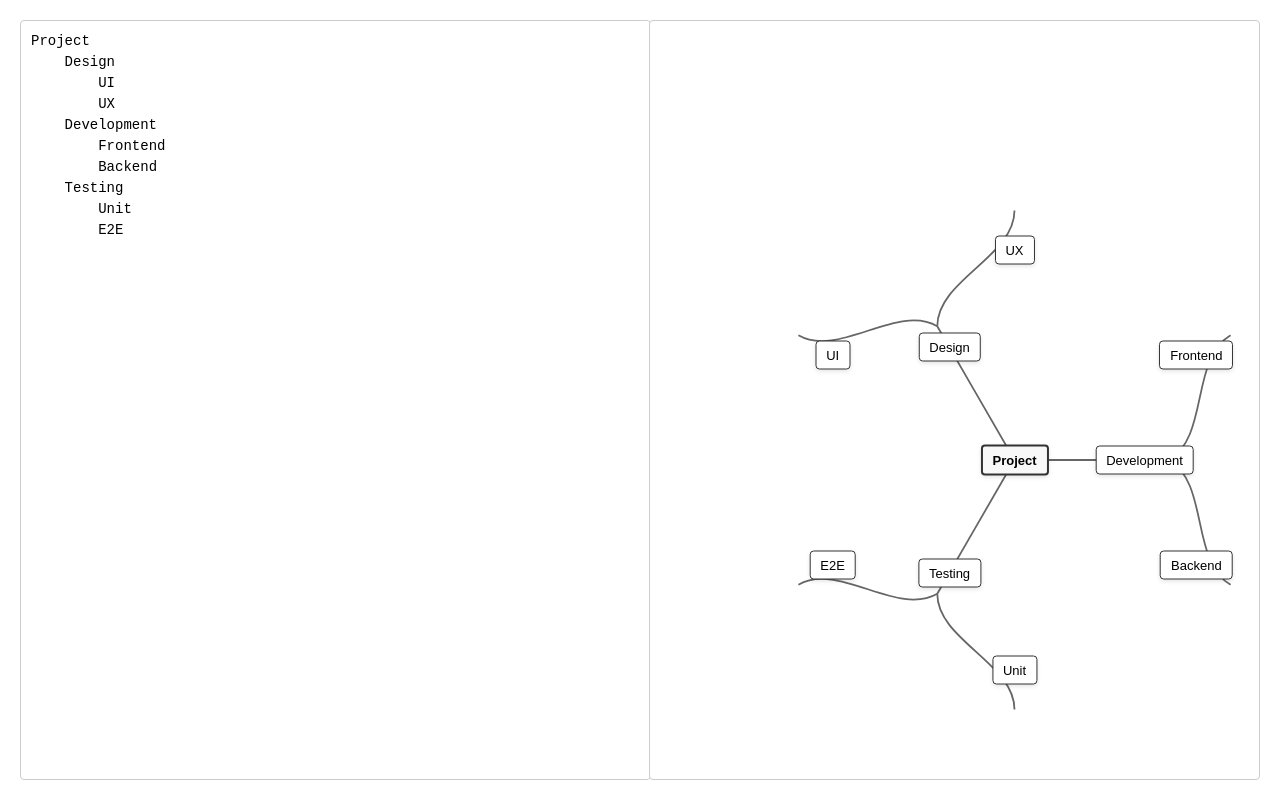
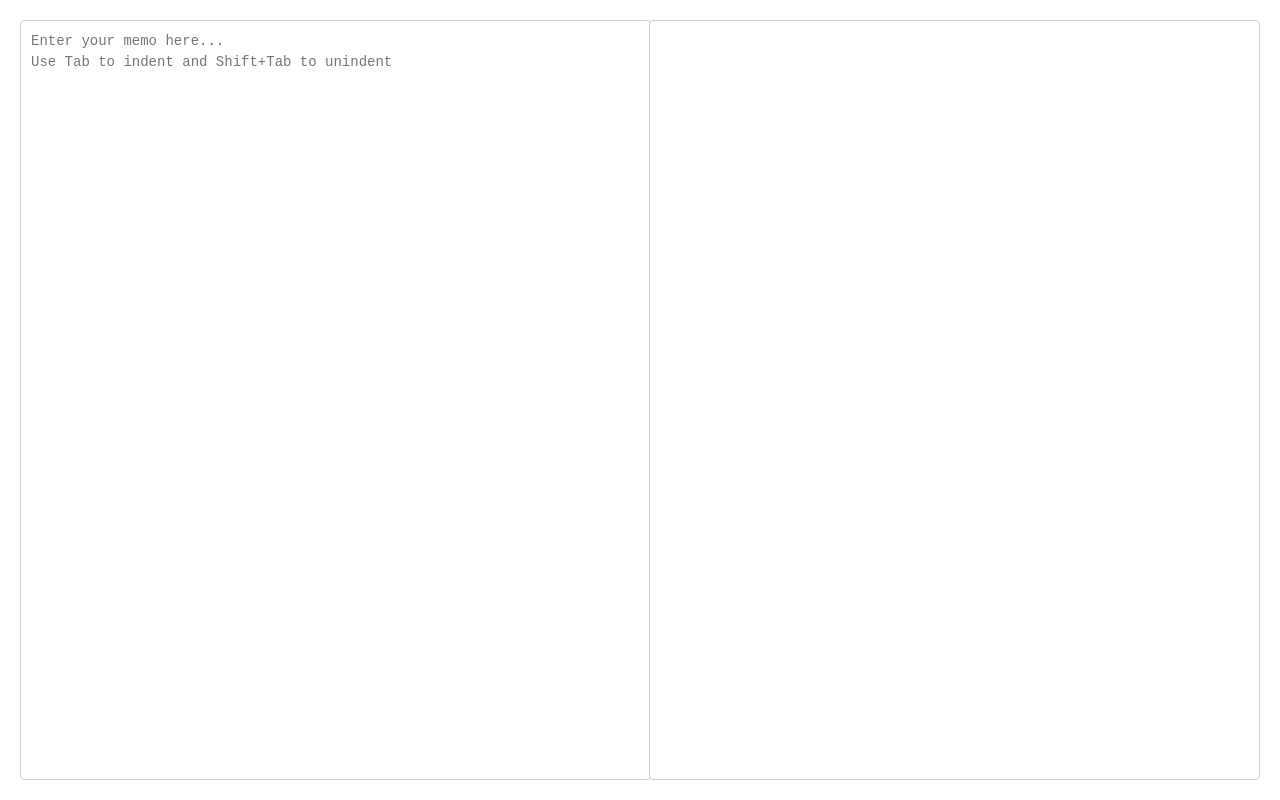
Before and after one commit to colorbox/connection_note, a plain HTML site: page index.html in a window 1280 px wide. Drawn offline with Linux system fonts and the light colour scheme.

Commit message:
Remove test data

```diff
--- a/index.html
+++ b/index.html
@@ -150,21 +150,6 @@
                         this.updatePreview();
                     }
                 }, 100);
-
-                // Add test data
-                setTimeout(() => {
-                    this.input.value = `Project
-    Design
-        UI
-        UX
-    Development
-        Frontend
-        Backend
-    Testing
-        Unit
-        E2E`;
-                    this.input.dispatchEvent(new Event('input', { bubbles: true }));
-                }, 500);
             }
 
             setupEventListeners() {
```
